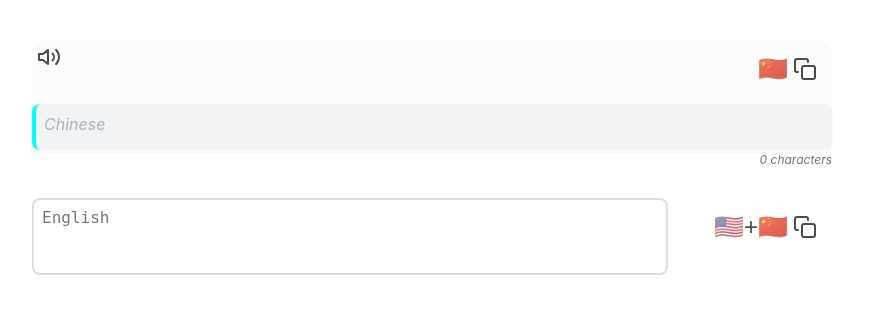
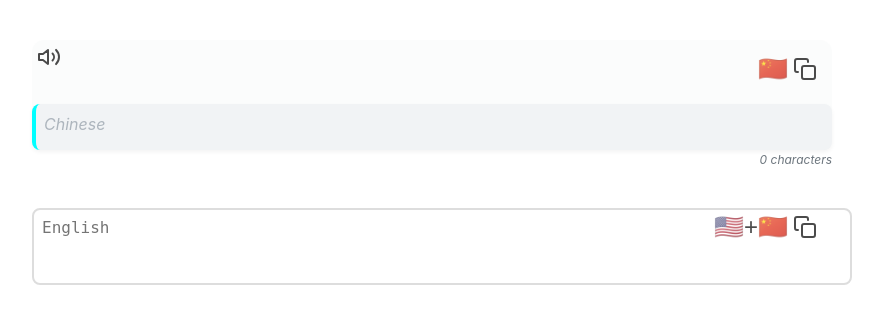
Before and after one commit to qwertypants/real-time-translator, a Flask app: page / in a window 1280 px wide. Shown: the top 324 px of the page, without its empty margins (208-1091 px from the left). Run offline with Flask 3, Linux system fonts and the light colour scheme.

Commit message:
Assistant checkpoint: Update input layout and styling
Assistant generated file changes:
- static/css/style.css: Update form-control width and button positioning
- templates/index.html: Reposition copy button above textarea

---

User prompt:

Update the placement of `#copyButton` to be above the `.form-control`. Fully expand the `form-control`.

```diff
--- a/static/css/style.css
+++ b/static/css/style.css
@@ -95,9 +95,9 @@ body {
     border-radius: 8px;
     resize: none;
     font-size: 16px;
-    /*padding: 12px;*/
     padding: calc(var(--spacing-unit) * 0.5);
-    width: 77%;
+    width: 100%;
+    margin-top: 10px;
 }
 
 .form-control:focus {
--- a/templates/index.html
+++ b/templates/index.html
@@ -47,11 +47,11 @@
             <!-- Input Section -->
             <div class="input-section">
                 <div class="input-group">
-                    <textarea class="form-control" id="inputText" rows="3"
-                              placeholder="English"></textarea>
                     <button class="btn btn-copy" id="copyButton" title="Copy text">🇺🇸+🇨🇳
                         <svg xmlns="http://www.w3.org/2000/svg" width="24" height="24" viewBox="0 0 24 24" fill="none" stroke="currentColor" stroke-width="2" stroke-linecap="round" stroke-linejoin="round"><rect x="9" y="9" width="13" height="13" rx="2" ry="2"></rect><path d="M5 15H4a2 2 0 0 1-2-2V4a2 2 0 0 1 2-2h9a2 2 0 0 1 2 2v1"></path></svg>
                     </button>
+                    <textarea class="form-control" id="inputText" rows="3"
+                              placeholder="English"></textarea>
                 </div>
 
                 <!-- Language Toggle -->
```
